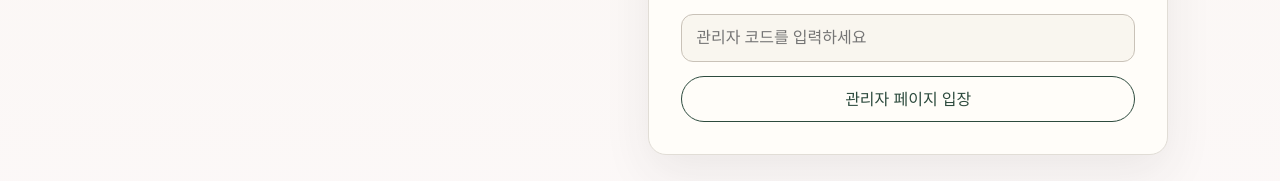
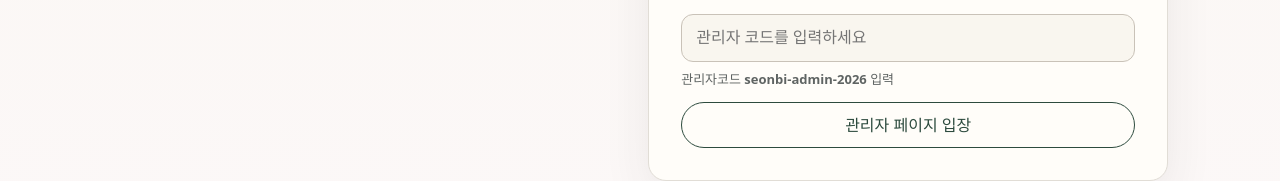
Before and after one commit to choihyungyu0/seonbi-talk, a React (Vite) app: page /login in a window 1280 px wide. Shown: the part 930-1111 px from the top of the page. Built offline with nearby package versions, Linux system fonts and the light colour scheme; no server answers.

Commit message:
feat:재배포

```diff
--- a/src/pages/LoginPage.tsx
+++ b/src/pages/LoginPage.tsx
@@ -225,6 +225,7 @@ export function LoginPage() {
                 }}
                 autoComplete="off"
               />
+              <p className="admin-code-hint">관리자코드 seonbi-admin-2026 입력</p>
             </label>
             {adminStatusMessage && (
               <p className="form-error" role="status">
--- a/src/styles/global.css
+++ b/src/styles/global.css
@@ -2958,6 +2958,14 @@ a {
   gap: 8px;
 }
 
+.admin-code-hint {
+  margin: 0;
+  color: var(--muted);
+  font-size: 13px;
+  font-weight: 700;
+  line-height: 1.4;
+}
+
 .optional-grid {
   display: grid;
   grid-template-columns: 1fr 1fr;
```
